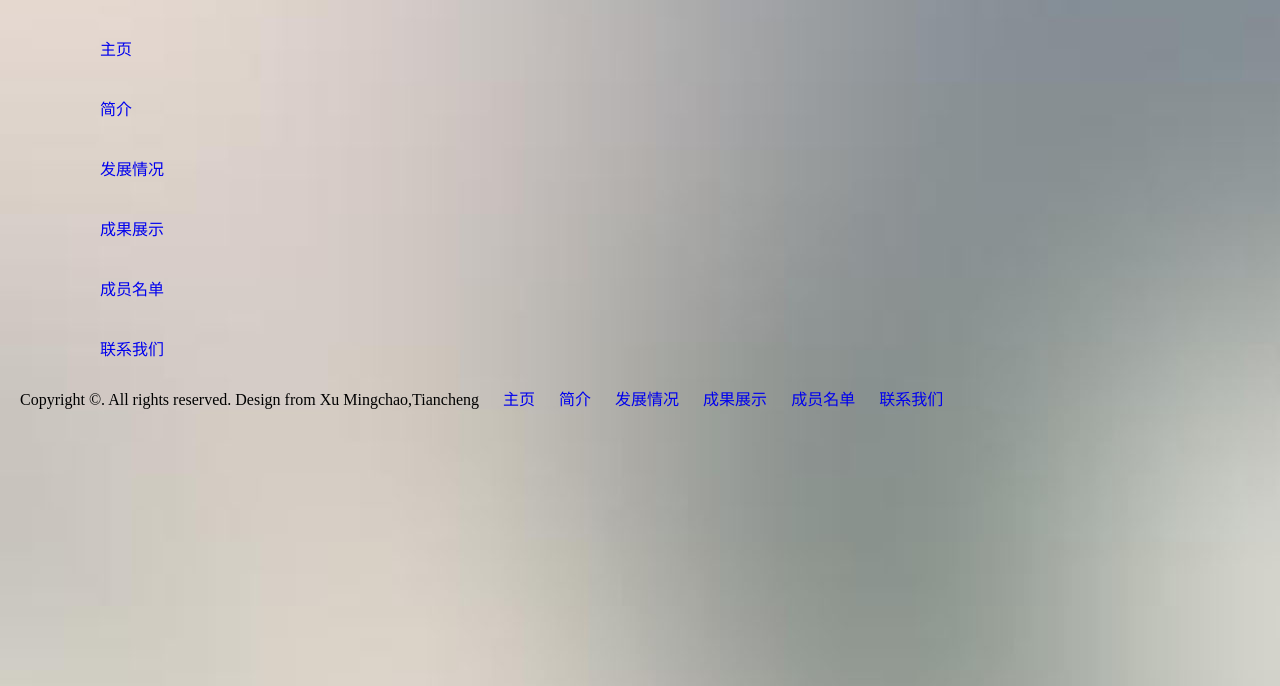
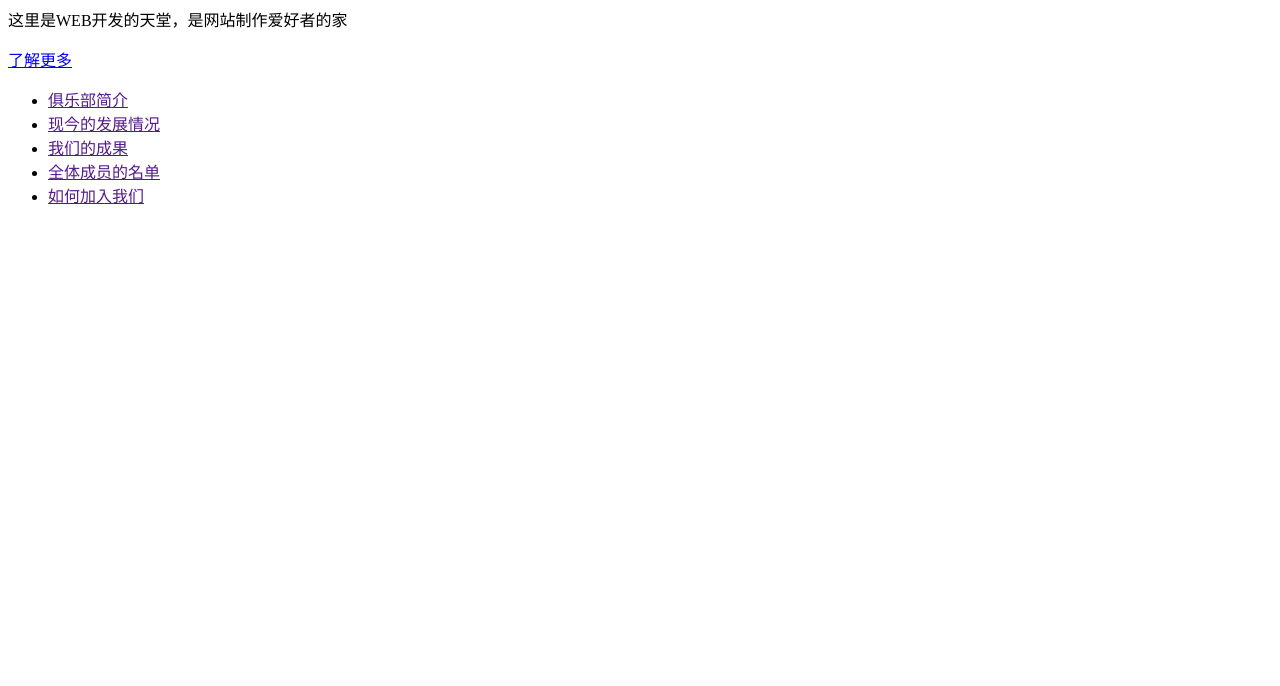
Before and after one commit to ximo-darren/HomePageExercise, a plain HTML site: page index.html in a window 1280 px wide. Shown: the part 114-800 px from the top of the page. Drawn offline with Linux system fonts and the light colour scheme.

Commit message:
Revert "build homepage structure"
This reverts commit 7c957adbdb3e426c1373a8f895ab10d2b40c66a3.

```diff
--- a/index.html
+++ b/index.html
@@ -1,45 +1,35 @@
-<!DOCTYPE html>
 <html>
 	<head>
-		<meta charset="utf-8">
-		<link rel="stylesheet" type="text/css" href="resources/css/main.css" />
 		<title>欢迎来到小地鼠创业俱乐部！</title>
 	</head>
 	<body>
-    	<!-- logo bar-->
-         <div class="logo">
+		<div class="nav">
+			<div class="container">
+				<ul class="pull-left">
+					<li><a href="#">主页</a></li>
+				</ul>
+		<div class="jumbotron">
+			<div class="container">
 				<h1>小地鼠创业俱乐部</h1>
 				<p>这里是WEB开发的天堂，是网站制作爱好者的家</p>
+				<a href="#">了解更多</a>
 			</div>
-
-    	<!-- nav bar-->
+		</div>
 		<div class="nav">
+			<div class="container">
+				<div class="row">
+					<div class="col-md-4">
 					<ul>
-                <li class="currnent"><a href="#">主页</a></li>
-                <li class="active"><a href="intro.html">简介</a></li>
-                <li class="active"><a href="dev.html">发展情况</a></li>
-                <li class="active"><a href="achievement.html">成果展示</a></li>
-                <li class="active"><a href="namelis.html">成员名单</a></li>
-                <li class="active"><a href="mailto:tcoperator@163.com">联系我们</a></li>
+						<li><a href="">俱乐部简介</a></li>
+						<li><a href="">现今的发展情况</a></li>
+						<li><a href="">我们的成果</a></li>
+						<li><a href="">
+						全体成员的名单</a></li>
+						<li><a href="">
+						如何加入我们</a></li>
 					</ul>
 				</div>
-
-        <!-- main body-->
-        <div class="container">
 			</div>
-
-        <!-- footer area-->
-        <div class="footer">
-
-            <ul>
-                <li>Copyright &copy;. All rights reserved. Design from Xu Mingchao,Tiancheng </li>
-                <li ><a href="#">主页</a></li>
-                <li><a href="intro.html">简介</a></li>
-                <li><a href="dev.html">发展情况</a></li>
-                <li><a href="achievement.html">成果展示</a></li>
-                <li><a href="namelis.html">成员名单</a></li>
-                <li><a href="mailto:tcoperator@163.com">联系我们</a></li>
-             </ul>
 		</div>
 	</body>
 </html>
--- a/resources/css/main.css
+++ /dev/null
@@ -1,48 +0,0 @@
-* {
-margin:0;
-padding:0;
-}
-body {
-	background-image: url(../images/002.jpg)  ;
-}
-.logo {
-	margin:30px 30% 0 30%;
-	text-align:center;
-}
-
-/* for nav bar style */
-.nav {
-/*
-background-image: url(../images/003.jpg) no-repeat top;
-*/
-width:20%;
-margin-left:100px;
-margin-top:50px;
-}
-.nav ul {
-	list-style:none;
-}
-.nav li {
-	height:50px;
-	margin-top:10px;
-	display:block;
-
-}
-.nav a {
-	text-decoration:none;
-}
-/* for footer style */
-.footer {
-	display:inline;
-	margin:0 auto;
-}
-.footer a {
-	text-decoration:none;
-}
-.footer li {
-	display:inline;
-	padding-left:20px;
-}
-.footer first-child {
-	padding-right:300px;
-}
```
Also changed, not shown: main.css (added), resources/images/002.jpg (deleted). Lines whose indentation alone changed are shown as unchanged.
